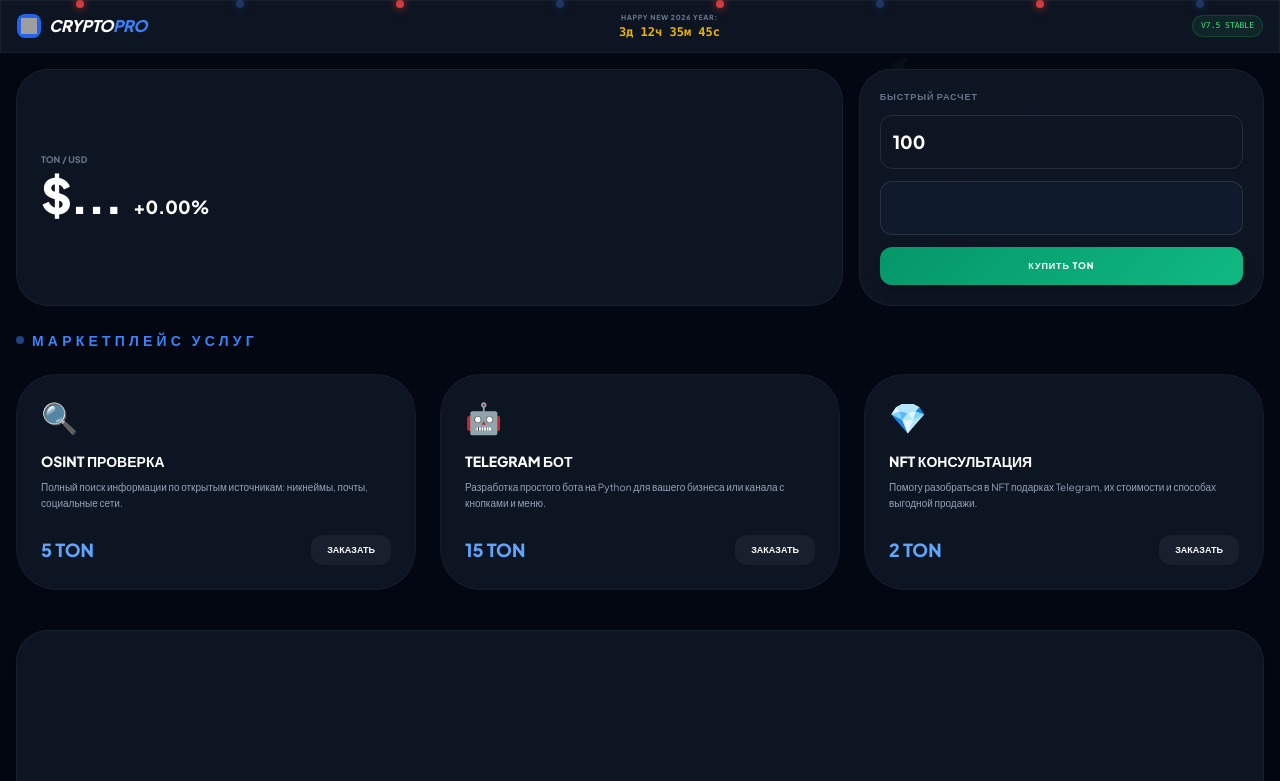
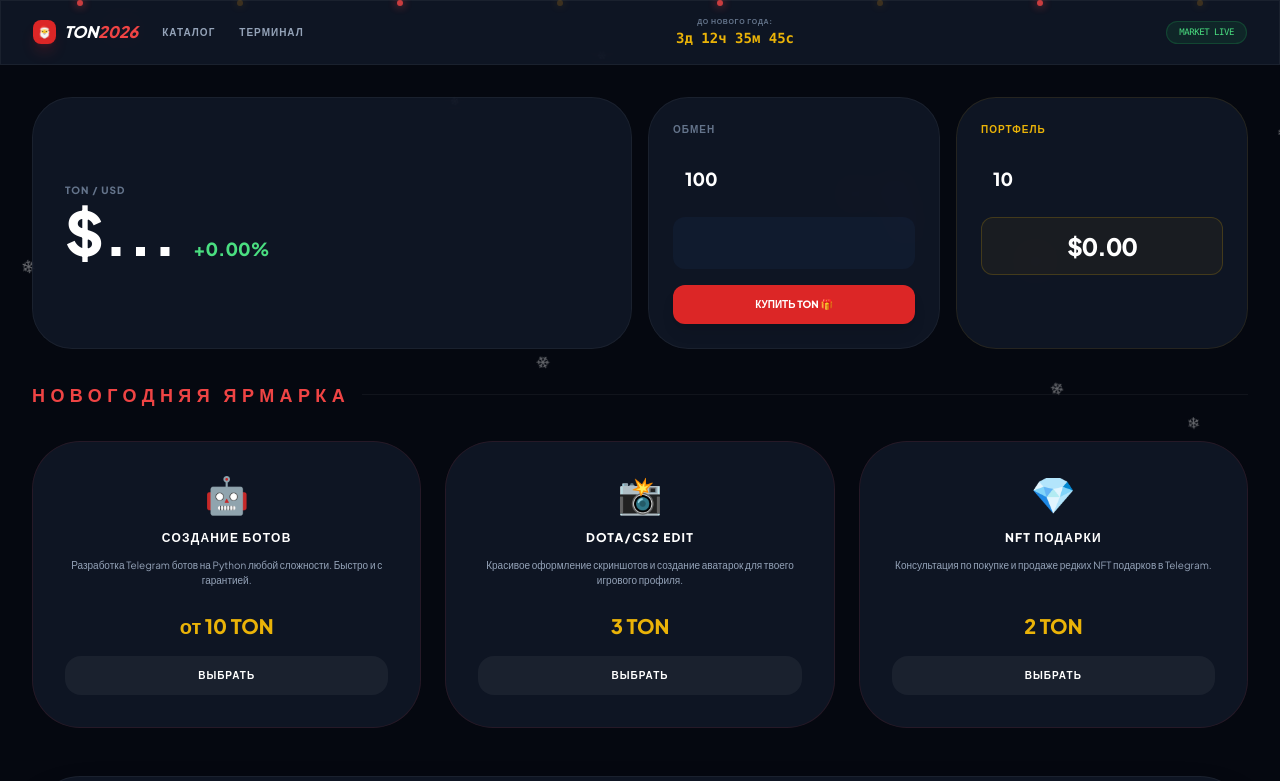
Before and after one commit to kefir4ik60fps-ops/ton-exchange, a plain HTML site: page index.html in a window 1280 px wide. Shown: the top 781 px of the page. Drawn offline with nearby package versions, Linux system fonts and the light colour scheme; grey boxes are pictures that could not be loaded; a script that the page names is missing.

Commit message:
Update index.html

```diff
--- a/index.html
+++ b/index.html
@@ -3,28 +3,28 @@
 <head>
     <meta charset="UTF-8">
     <meta name="viewport" content="width=device-width, initial-scale=1.0">
-    <title>Crypto Hub 2026 — Market & Terminal v7.5</title>
+    <title>Crypto Terminal 2026 — Market Hub</title>
     <script src="https://cdn.tailwindcss.com"></script>
     <style>
         @import url('https://fonts.googleapis.com/css2?family=Plus+Jakarta+Sans:wght@400;600;800&display=swap');
-        body { background-color: #030712; color: white; font-family: 'Plus Jakarta Sans', sans-serif; overflow-x: hidden; }
-        .glass { background: rgba(17, 24, 39, 0.8); backdrop-filter: blur(12px); border: 1px solid rgba(255,255,255,0.05); }
-        .input-box { background: rgba(31, 41, 55, 0.6); border: 1px solid rgba(255,255,255,0.1); }
-        .coin-tab.active { background: rgba(59, 130, 246, 0.2); border: 1px solid #3b82f6; color: #3b82f6; }
-        .buy-btn { background: linear-gradient(135deg, #059669 0%, #10b981 100%); transition: all 0.3s; }
-        .market-card { transition: all 0.3s; border: 1px solid rgba(255,255,255,0.03); }
-        .market-card:hover { transform: translateY(-8px); border-color: #3b82f6; background: rgba(59, 130, 246, 0.05); }
+        html { scroll-behavior: smooth; }
+        body { background-color: #050810; color: white; font-family: 'Plus Jakarta Sans', sans-serif; overflow-x: hidden; }
+        .glass { background: rgba(17, 24, 39, 0.85); backdrop-filter: blur(14px); border: 1px solid rgba(255,255,255,0.05); }
+        .festive-card { border: 1px solid rgba(239, 68, 68, 0.1); transition: all 0.3s; }
+        .festive-card:hover { transform: translateY(-10px); border-color: #f59e0b; background: rgba(245, 158, 11, 0.05); }
+        .nav-link { font-size: 10px; font-weight: 800; text-transform: uppercase; letter-spacing: 0.1em; color: #94a3b8; transition: 0.3s; }
+        .nav-link:hover { color: #f59e0b; }
 
-        /* ГИРЛЯНДА */
+        /* Гирлянда */
         .garland { display: flex; justify-content: space-around; position: fixed; top: 0; left: 0; width: 100%; z-index: 100; pointer-events: none; }
-        .light { width: 8px; height: 8px; border-radius: 50%; animation: glow 2s infinite alternate; }
+        .light { width: 6px; height: 6px; border-radius: 50%; animation: glow 2s infinite alternate; }
         .light:nth-child(odd) { background: #ef4444; box-shadow: 0 0 10px #ef4444; }
-        .light:nth-child(even) { background: #3b82f6; box-shadow: 0 0 10px #3b82f6; animation-delay: 1s; }
-        @keyframes glow { from { opacity: 0.3; } to { opacity: 1; } }
+        .light:nth-child(even) { background: #f59e0b; box-shadow: 0 0 10px #f59e0b; animation-delay: 1s; }
+        @keyframes glow { from { opacity: 0.2; } to { opacity: 1; } }
 
-        #bg-layer { position: fixed; top: 0; left: 0; width: 100%; height: 100%; z-index: -1; pointer-events: none; }
-        .falling-item { position: absolute; top: -50px; animation: fall linear infinite; opacity: 0.3; }
-        @keyframes fall { 0% { transform: translateY(0) rotate(0deg); opacity: 0; } 10% { opacity: 0.5; } 100% { transform: translateY(110vh) rotate(360deg); opacity: 0; } }
+        #snow-bg { position: fixed; top: 0; left: 0; width: 100%; height: 100%; z-index: -1; pointer-events: none; }
+        .snowflake { position: absolute; top: -20px; color: white; animation: fall linear infinite; opacity: 0.4; }
+        @keyframes fall { 0% { transform: translateY(0); } 100% { transform: translateY(110vh) rotate(360deg); } }
     </style>
 </head>
 <body class="min-h-screen pb-20">
@@ -33,81 +33,95 @@
         <div class="light"></div><div class="light"></div><div class="light"></div><div class="light"></div>
         <div class="light"></div><div class="light"></div><div class="light"></div><div class="light"></div>
     </div>
-    <div id="bg-layer"></div>
+    <div id="snow-bg"></div>
 
-    <nav class="border-b border-white/5 py-3 px-4 flex flex-col sm:flex-row justify-between items-center glass sticky top-0 z-50 gap-2">
-        <div class="flex items-center gap-2">
-            <div class="p-1 bg-blue-600 rounded-lg"><img src="https://cryptologos.cc/logos/toncoin-ton-logo.png" class="w-4 h-4"></div>
-            <span class="text-md font-extrabold italic tracking-tight">CRYPTO<span class="text-blue-500 font-black">PRO</span></span>
+    <nav class="border-b border-white/5 py-4 px-4 md:px-8 flex flex-col md:flex-row justify-between items-center glass sticky top-0 z-50 gap-4">
+        <div class="flex items-center gap-6">
+            <div class="flex items-center gap-2">
+                <div class="p-1 bg-red-600 rounded-lg shadow-lg shadow-red-600/20 text-xs">🎅</div>
+                <span class="text-md font-extrabold italic">TON<span class="text-red-500 font-black">2026</span></span>
+            </div>
+            <a href="#market" class="nav-link">Каталог</a>
+            <a href="#" class="nav-link hidden sm:block">Терминал</a>
         </div>
+
         <div class="flex flex-col items-center">
-            <span class="text-[7px] uppercase font-black text-slate-500 tracking-widest">Happy New 2026 Year:</span>
-            <div id="countdown" class="text-xs font-mono font-bold text-yellow-500">00:00:00:00</div>
+            <span class="text-[7px] uppercase font-black text-slate-500 tracking-widest">До Нового Года:</span>
+            <div id="countdown" class="text-xs md:text-sm font-mono font-bold text-yellow-500">00:00:00:00</div>
         </div>
-        <div class="text-[8px] font-mono text-green-400 bg-green-500/10 px-2 py-1 rounded-full border border-green-500/20 uppercase">v7.5 Stable</div>
+
+        <div class="hidden md:block text-[9px] font-mono text-green-400 bg-green-500/10 px-3 py-1 rounded-full border border-green-500/20 uppercase tracking-tighter">
+            Market Live
+        </div>
     </nav>
 
-    <main class="max-w-7xl mx-auto p-4 relative z-10">
+    <main class="max-w-7xl mx-auto p-4 md:p-8 relative z-10">
 
-        <div class="grid grid-cols-1 lg:grid-cols-3 gap-4 mb-6">
-            <div class="lg:col-span-2 glass p-6 rounded-[2rem] flex flex-col justify-center min-h-[140px] relative overflow-hidden">
-                <p class="text-[9px] text-slate-500 font-black uppercase mb-1" id="coin-label">TON / USD</p>
-                <div class="flex items-baseline gap-3">
-                    <span id="price-usd" class="text-3xl md:text-5xl font-black text-white tracking-tighter">$...</span>
-                    <span id="price-change" class="text-sm md:text-lg font-bold">+0.00%</span>
+        <div class="grid grid-cols-1 lg:grid-cols-4 gap-4 mb-8">
+            <div class="lg:col-span-2 glass p-8 rounded-[2.5rem] flex flex-col justify-center relative overflow-hidden">
+                <p class="text-[10px] text-slate-500 font-black uppercase mb-1 tracking-widest">TON / USD</p>
+                <div class="flex items-baseline gap-4">
+                    <span id="price-usd" class="text-4xl md:text-6xl font-black text-white">$...</span>
+                    <span id="price-change" class="text-lg font-bold text-green-400">+0.00%</span>
                 </div>
             </div>
 
-            <div class="glass p-5 rounded-[2rem]">
-                <h3 class="text-[9px] font-black uppercase text-slate-500 mb-3 tracking-widest">Быстрый расчет</h3>
-                <div class="space-y-3">
-                    <input type="number" id="usdIn" value="100" class="input-box p-3 rounded-xl bg-transparent w-full text-lg font-bold outline-none">
-                    <input type="number" id="coinOut" class="input-box p-3 rounded-xl bg-blue-500/5 w-full text-lg font-bold text-blue-400 outline-none" readonly>
-                    <button onclick="window.open('https://t.me/wallet')" class="buy-btn w-full py-3 rounded-xl font-black text-[9px] uppercase tracking-widest text-white mt-1 shadow-lg">Купить TON</button>
+            <div class="glass p-6 rounded-[2.5rem]">
+                <h3 class="text-[10px] font-black uppercase text-slate-500 mb-4 tracking-widest">Обмен</h3>
+                <input type="number" id="usdIn" value="100" class="input-box p-3 rounded-xl bg-transparent w-full text-lg font-bold outline-none mb-3">
+                <input type="number" id="coinOut" class="input-box p-3 rounded-xl bg-blue-500/5 w-full text-lg font-bold text-blue-400 outline-none mb-4" readonly>
+                <button onclick="window.open('https://t.me/wallet')" class="bg-red-600 w-full py-3 rounded-xl font-black text-[10px] uppercase text-white shadow-lg">Купить TON 🎁</button>
+            </div>
+
+            <div class="glass p-6 rounded-[2.5rem] border-yellow-500/10">
+                <h3 class="text-[10px] font-black uppercase text-yellow-500 mb-4 tracking-widest">Портфель</h3>
+                <input type="number" id="portfolioQty" value="10" class="input-box p-3 rounded-xl bg-transparent w-full text-lg font-bold outline-none mb-3">
+                <div class="p-3 bg-yellow-500/5 rounded-xl border border-yellow-500/20 text-center">
+                    <p id="portfolioValue" class="text-2xl font-black text-white tracking-tighter">$0.00</p>
                 </div>
             </div>
         </div>
 
-        <section class="mb-10">
-            <h2 class="text-sm font-black uppercase tracking-[0.3em] text-blue-500 mb-6 flex items-center gap-2">
-                <span class="w-2 h-2 bg-blue-500 rounded-full animate-pulse"></span> Маркетплейс услуг
-            </h2>
-            <div class="grid grid-cols-1 sm:grid-cols-2 lg:grid-cols-3 gap-6">
+        <section id="market" class="mb-12 scroll-mt-24">
+            <div class="flex items-center gap-3 mb-8">
+                <h2 class="text-lg font-black uppercase tracking-[0.3em] text-red-500">Новогодняя Ярмарка</h2>
+                <div class="h-[1px] bg-white/5 flex-grow"></div>
+            </div>
 
-                <div class="market-card glass p-6 rounded-[2.5rem] flex flex-col">
-                    <div class="text-3xl mb-4">🔍</div>
-                    <h4 class="font-black text-sm mb-2 uppercase">OSINT Проверка</h4>
-                    <p class="text-[10px] text-slate-400 mb-6 leading-relaxed">Полный поиск информации по открытым источникам: никнеймы, почты, социальные сети.</p>
-                    <div class="mt-auto flex justify-between items-center">
-                        <span class="text-lg font-black text-blue-400">5 TON</span>
-                        <button onclick="order('OSINT Проверка')" class="bg-white/5 hover:bg-white/10 px-4 py-2 rounded-xl text-[9px] font-bold uppercase transition">Заказать</button>
+            <div class="grid grid-cols-1 md:grid-cols-3 gap-6">
+                <div class="festive-card glass p-8 rounded-[3rem] flex flex-col items-center text-center">
+                    <div class="text-4xl mb-4">🤖</div>
+                    <h4 class="font-black text-xs mb-3 uppercase tracking-widest">Создание Ботов</h4>
+                    <p class="text-[10px] text-slate-400 mb-6">Разработка Telegram ботов на Python любой сложности. Быстро и с гарантией.</p>
+                    <div class="mt-auto w-full">
+                        <div class="text-xl font-black text-yellow-500 mb-4">от 10 TON</div>
+                        <button onclick="order('Telegram Бот')" class="bg-white/5 hover:bg-white/10 w-full py-3 rounded-2xl text-[10px] font-black uppercase tracking-widest transition">Выбрать</button>
                     </div>
                 </div>
 
-                <div class="market-card glass p-6 rounded-[2.5rem] flex flex-col">
-                    <div class="text-3xl mb-4">🤖</div>
-                    <h4 class="font-black text-sm mb-2 uppercase">Telegram Бот</h4>
-                    <p class="text-[10px] text-slate-400 mb-6 leading-relaxed">Разработка простого бота на Python для вашего бизнеса или канала с кнопками и меню.</p>
-                    <div class="mt-auto flex justify-between items-center">
-                        <span class="text-lg font-black text-blue-400">15 TON</span>
-                        <button onclick="order('Telegram Бот')" class="bg-white/5 hover:bg-white/10 px-4 py-2 rounded-xl text-[9px] font-bold uppercase transition">Заказать</button>
+                <div class="festive-card glass p-8 rounded-[3rem] flex flex-col items-center text-center">
+                    <div class="text-4xl mb-4">📸</div>
+                    <h4 class="font-black text-xs mb-3 uppercase tracking-widest">Dota/CS2 Edit</h4>
+                    <p class="text-[10px] text-slate-400 mb-6">Красивое оформление скриншотов и создание аватарок для твоего игрового профиля.</p>
+                    <div class="mt-auto w-full">
+                        <div class="text-xl font-black text-yellow-500 mb-4">3 TON</div>
+                        <button onclick="order('Дизайн скриншотов')" class="bg-white/5 hover:bg-white/10 w-full py-3 rounded-2xl text-[10px] font-black uppercase tracking-widest transition">Выбрать</button>
                     </div>
                 </div>
 
-                <div class="market-card glass p-6 rounded-[2.5rem] flex flex-col">
-                    <div class="text-3xl mb-4">💎</div>
-                    <h4 class="font-black text-sm mb-2 uppercase">NFT Консультация</h4>
-                    <p class="text-[10px] text-slate-400 mb-6 leading-relaxed">Помогу разобраться в NFT подарках Telegram, их стоимости и способах выгодной продажи.</p>
-                    <div class="mt-auto flex justify-between items-center">
-                        <span class="text-lg font-black text-blue-400">2 TON</span>
-                        <button onclick="order('NFT Консультация')" class="bg-white/5 hover:bg-white/10 px-4 py-2 rounded-xl text-[9px] font-bold uppercase transition">Заказать</button>
+                <div class="festive-card glass p-8 rounded-[3rem] flex flex-col items-center text-center">
+                    <div class="text-4xl mb-4">💎</div>
+                    <h4 class="font-black text-xs mb-3 uppercase tracking-widest">NFT Подарки</h4>
+                    <p class="text-[10px] text-slate-400 mb-6">Консультация по покупке и продаже редких NFT подарков в Telegram.</p>
+                    <div class="mt-auto w-full">
+                        <div class="text-xl font-black text-yellow-500 mb-4">2 TON</div>
+                        <button onclick="order('Консультация NFT')" class="bg-white/5 hover:bg-white/10 w-full py-3 rounded-2xl text-[10px] font-black uppercase tracking-widest transition">Выбрать</button>
                     </div>
                 </div>
-
             </div>
         </section>
 
-        <div class="glass rounded-[2rem] overflow-hidden p-1 h-[400px] md:h-[550px] mb-10 shadow-xl">
+        <div class="glass rounded-[3rem] overflow-hidden p-1 h-[400px] md:h-[600px] mb-12 shadow-2xl">
             <div id="tradingview_widget" class="h-full w-full"></div>
         </div>
 
@@ -115,14 +129,12 @@
 
     <script type="text/javascript" src="https://s3.tradingview.com/tv.js"></script>
     <script>
-        // Функция заказа
         function order(service) {
-            const myTelegram = "ТВОЙ_НИК"; // ЗАМЕНИ НА СВОЙ НИК (без @)
-            const text = encodeURIComponent(`Привет! Я хочу заказать услугу: ${service}`);
+            const myTelegram = "ТВОЙ_НИК"; // ВПИШИ СВОЙ НИК БЕЗ @
+            const text = encodeURIComponent(`Привет! Я с твоего сайта. Хочу заказать: ${service}`);
             window.open(`https://t.me/${myTelegram}?text=${text}`, '_blank');
         }
 
-        // Таймер
         function updateCountdown() {
             const diff = new Date('January 1, 2026 00:00:00').getTime() - new Date().getTime();
             const d = Math.floor(diff / 86400000), h = Math.floor((diff % 86400000) / 3600000), m = Math.floor((diff % 3600000) / 60000), s = Math.floor((diff % 60000) / 1000);
@@ -130,26 +142,21 @@
         }
         setInterval(updateCountdown, 1000);
 
-        // Снег и Монеты
-        const items = ['❄', '₿', 'TON', '🎄', '❆'];
         setInterval(() => {
-            const el = document.createElement('div');
-            el.className = 'falling-item font-bold text-white/10';
-            el.innerHTML = items[Math.floor(Math.random() * items.length)];
-            el.style.left = Math.random() * 100 + 'vw';
-            const size = Math.random() * 12 + 8;
-            el.style.fontSize = size + 'px';
-            const dur = Math.random() * 10 + 10;
-            el.style.animationDuration = dur + 's';
-            document.getElementById('bg-layer').appendChild(el);
-            setTimeout(() => el.remove(), dur * 1000);
-        }, 600);
+            const s = document.createElement('div');
+            s.className = 'snowflake'; s.innerHTML = '❄';
+            s.style.left = Math.random() * 100 + 'vw';
+            s.style.fontSize = (Math.random() * 10 + 10) + 'px';
+            const dur = Math.random() * 5 + 7;
+            s.style.animationDuration = dur + 's';
+            document.getElementById('snow-bg').appendChild(s);
+            setTimeout(() => s.remove(), dur * 1000);
+        }, 400);
 
-        // Цены
-        let currentCoin = 'TON', currentPrice = 0;
+        let currentPrice = 0;
         async function updatePrice() {
             try {
-                const res = await fetch(`https://api.binance.com/api/v3/ticker/24hr?symbol=TONUSDT`);
+                const res = await fetch('https://api.binance.com/api/v3/ticker/24hr?symbol=TONUSDT');
                 const data = await res.json();
                 currentPrice = parseFloat(data.lastPrice);
                 document.getElementById('price-usd').innerText = `$${currentPrice.toLocaleString()}`;
@@ -158,23 +165,24 @@
                 chEl.innerText = `${change >= 0 ? '+' : ''}${change.toFixed(2)}%`;
                 chEl.style.color = change >= 0 ? '#4ade80' : '#f87171';
                 calculate();
-            } catch (e) { console.error("API Error"); }
+            } catch (e) { console.error("API error"); }
         }
 
         function calculate() {
             const usd = document.getElementById('usdIn').value;
             if (currentPrice > 0) document.getElementById('coinOut').value = (usd / currentPrice).toFixed(4);
+            const qty = document.getElementById('portfolioQty').value;
+            if (currentPrice > 0) document.getElementById('portfolioValue').innerText = `$${(qty * currentPrice).toLocaleString()}`;
         }
 
         new TradingView.widget({
-            "autosize": true, "symbol": "OKX:TONUSDT", "interval": "H", "theme": "dark", "style": "1", "locale": "ru",
-            "container_id": "tradingview_widget", "backgroundColor": "#030712", "gridColor": "rgba(255, 255, 255, 0.05)",
-            "hide_side_toolbar": true
+            "autosize": true, "symbol": "OKX:TONUSDT", "interval": "H", "theme": "dark", "container_id": "tradingview_widget",
+            "backgroundColor": "#050810", "gridColor": "rgba(255, 255, 255, 0.05)", "hide_side_toolbar": true
         });
 
         document.getElementById('usdIn').addEventListener('input', calculate);
-        updatePrice();
-        setInterval(updatePrice, 20000);
+        document.getElementById('portfolioQty').addEventListener('input', calculate);
+        updatePrice(); setInterval(updatePrice, 20000);
     </script>
 </body>
 </html>
```
